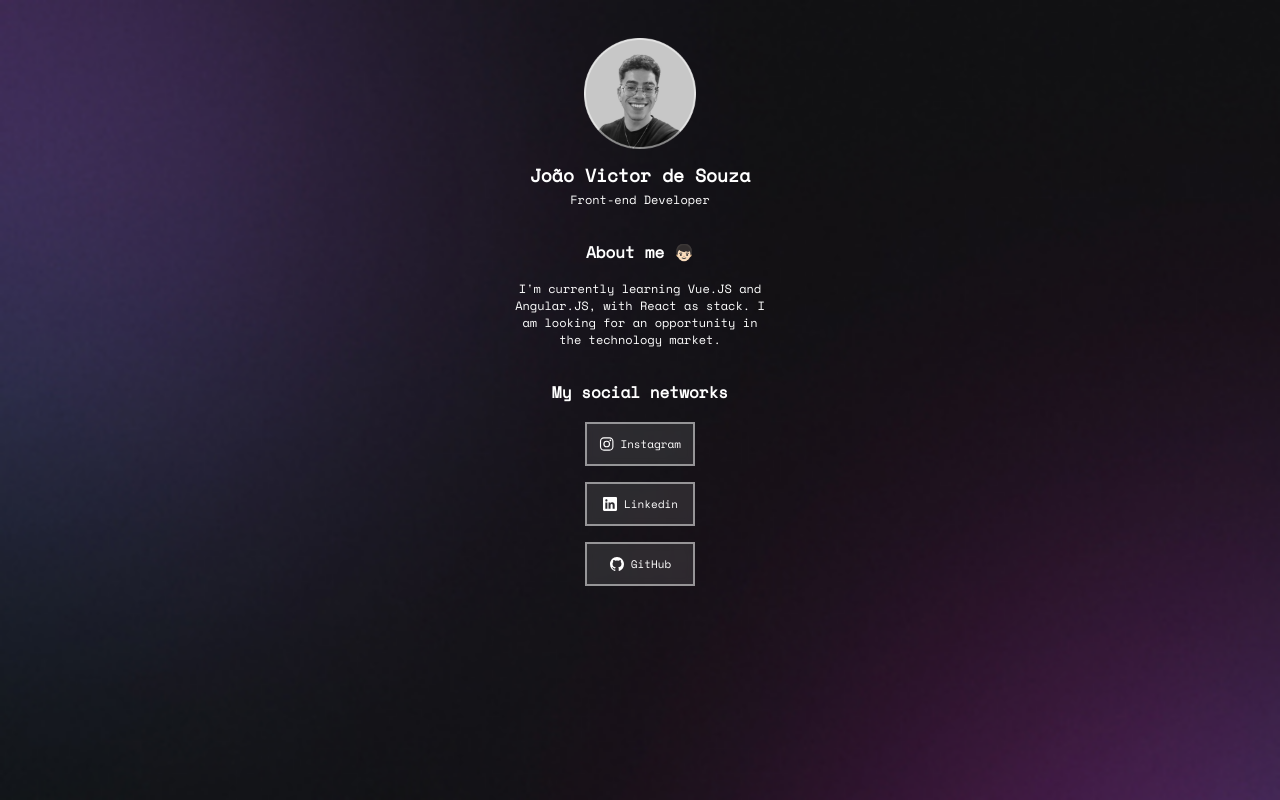
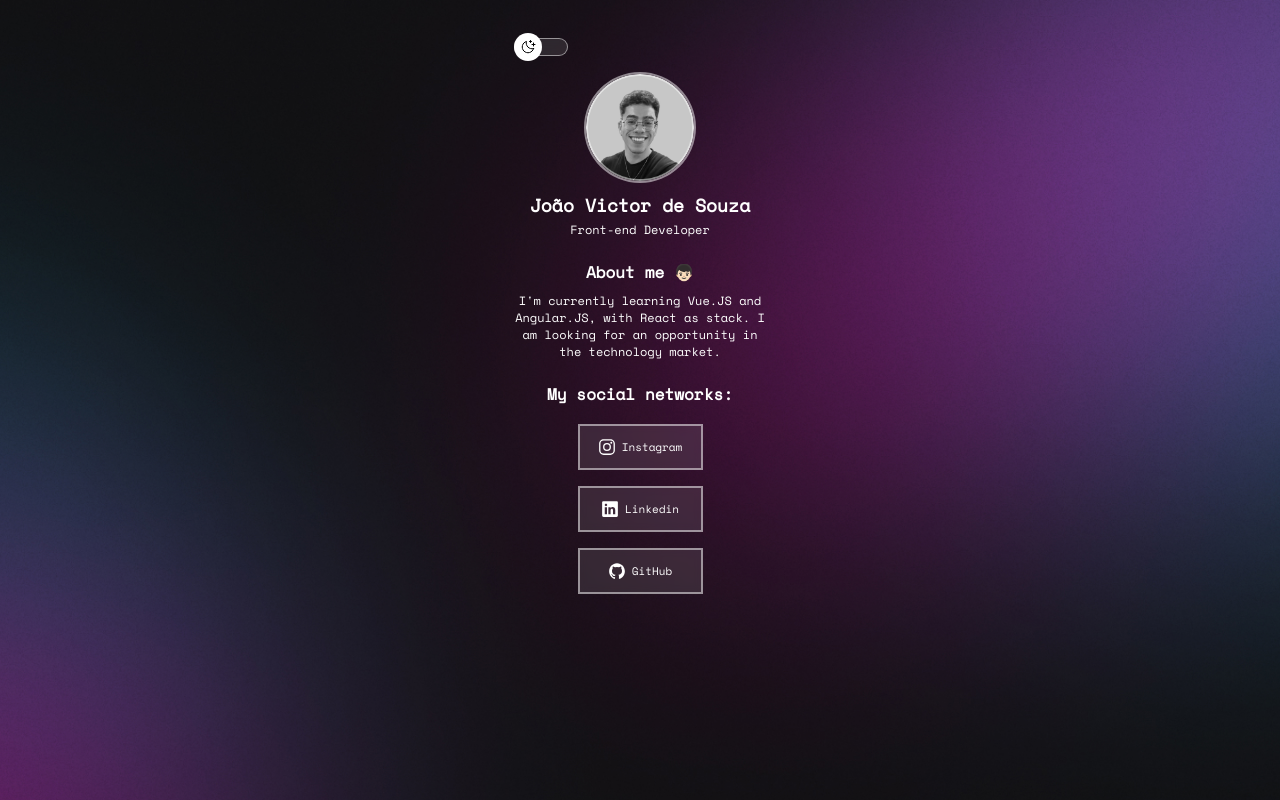
Before and after one commit to souzajv/MyNewLinktree, a plain HTML site: page index.html in a window 1280 px wide. Drawn offline with nearby package versions, Linux system fonts and the light colour scheme.

Commit message:
finalização do css e do light mode

```diff
--- a/index.html
+++ b/index.html
@@ -7,10 +7,15 @@
         <link rel="preconnect" href="https://fonts.googleapis.com">
         <link rel="preconnect" href="https://fonts.gstatic.com" crossorigin>
         <link href="https://fonts.googleapis.com/css2?family=Space+Mono&display=swap" rel="stylesheet">
+        <link rel="shortcut icon" href="./assets/shortcut-icon.png">
         <title>João</title>
     </head>
     <body>
        <main>
+            <div id="switch" onclick="toggleMode()">
+                <button></button>
+                <span></span>
+            </div>
             <div id="profile">
                 <img src="./assets/avatar.png" alt="Minha foto de perfil">
                 <h1>João Victor de Souza</h1>
@@ -19,7 +24,7 @@
                 <p>I'm currently learning Vue.JS and Angular.JS, with React as stack. I am looking for an opportunity in the technology market.</p>
             </div>
             <div id="socialMidia">
-                <h2>My social networks</h2>
+                <h2>My social networks:</h2>
                 <ul>
                     <li>
                         <a href="https://www.instagram.com/httpsouzakk/" target="__blank">
--- a/script.js
+++ b/script.js
@@ -1,9 +1,5 @@
 function toggleMode() {
     const hmtl = document.documentElement
+    hmtl.classList.toggle("light")
 
-    if(hmtl.classList.contains('light')) {
-        hmtl.classList.remove('light')
-    } else {
-    html.classList.add('light')
-    }
 }
--- a/style.css
+++ b/style.css
@@ -3,36 +3,91 @@
     padding: 0px;
     box-sizing: border-box;
 }
+:root {
+    --text-color: white;
+    --bg-url: url(./assets/bg-mobile.jpg);
+    --stroke-color: rgba(255, 255, 255, 0.50);
+    --surface-color:rgba(255, 255, 255, 0.10);
+    --switch-bg-url: url(./assets/MoonStars.svg);
+    --highlight-color: #ffffff45;
+}
+.light {
+    --text-color: black;
+    --bg-url: url(./assets/bg-mobile-light.jpg);
+    --stroke-color: rgba(0, 0, 0, 0.50);
+    --surface-color: rgba(0, 0, 0, 0.05);
+    --switch-bg-url: url(./assets/Sun.svg);
+    --highlight-color: #0000001A;
+}
 body {
-    background: url(./assets/bg-mobile.jpg) no-repeat top center/cover;
+    background: var(--bg-url) no-repeat top center/cover;
+}
+body * {
     font-family: 'Space Mono', monospace;
-    color: white;
+    color: var(--text-color);
 }
 main {
-    width: 300px;
+    width: 100%;
+    max-width:300px;
     margin: 38px auto;
     padding: 0 24px;
+}
+#switch {
+    position: relative;
+    width: 54px;
+    margin-bottom: 16px;
+}
+#switch button {
+    width: 28px;
+    height: 28px;
+    background: white var(--switch-bg-url) no-repeat center;
+    border: 0;
+    border-radius: 50%;
+    position: absolute;
+    z-index: 1;
+    left: 0;
+    top: 50%;
+    transform: translateY(-50%);
+    animation: button-slide-back 0.2s;
+}
+#switch button:hover {
+    outline: 6px solid var(--highlight-color);
+}
+#switch span {
+    display: block;
+    width: 54px;
+    height: 18px;
+    background: var(--surface-color);
+    border: 1px solid var(--stroke-color);
+    backdrop-filter: blur(4px);
+    -webkit-backdrop-filter: blur(4px);
+    border-radius: 9999px;
+}
+.light #switch button {
+   animation: button-slide-in 0.4s forwards;
 }
 #profile {
     text-align: center;
 }
 #profile img {
     width: 112px;
+    border: 2px solid var(--stroke-color);
+    border-radius: 50%;
 }
 #profile h1{
     font-size: 18px;
     font-weight: bold;
     line-height: 24px;
-    margin-top: 8px;
+    margin-top: 4px;
 }
 #profile p {
     font-size: 12px;
     margin-top: 4px;
-    margin-bottom: 32px;
+    margin-bottom: 22px;
 }
 #profile h2 {
     font-size: 16px;
-    margin-bottom: 16px;
+    margin-bottom: 8px;
 }
 #socialMidia {
     text-align: center;
@@ -46,22 +101,24 @@ ul {
     gap: 16px;
     display: flex;
     flex-direction: column;
-    width: 110px;
+    width: 125px;
     margin: auto;
 }
 ul li a {
     text-decoration: none;
     display: flex;
     padding: 12px;
-    gap: 6px;
     justify-content: center;
     align-items: center;
     align-self: stretch;
-    color: white;
+    color: var(--text-color);
     font-size: 11px;
-    border: 2px solid var(--stroke-color-dark-mode, rgba(255, 255, 255, 0.50));
-    background: var(--surface-color-dark-mode, rgba(255, 255, 255, 0.10));
+    border: 2px solid var(--stroke-color);
+    background: var(--surface-color);
     backdrop-filter: blur(4px);
+}
+ul li:last-child a {1
+    margin-bottom: 0;
 }
 ul li a::before {
     transform: scaleX(0);
@@ -77,10 +134,35 @@ ul li a::before {
     position: absolute;
     top: 0; right: 0; bottom: 0; left: 0;
     inset: 0 0 0 0;
-    background: hsl(200 100% 80%);
+    background: var(--highlight-color);
     z-index: -1;
     transition: transform .3s ease;
 }
 ion-icon {
-    font-size: 16px;
+    font-size: 18px;
+    margin-right: 6px;
 }
+@media (min-width: 700px) {
+    :root {
+        --bg-url: url(./assets/bg-desktop.jpg);
+    }
+    .light {
+        --bg-url: url(./assets/bg-desktop-light.jpg);
+    }
+}
+@keyframes button-slide-in {
+    from {
+        left: 0;
+    }
+    to {
+        left: 50%;
+    }
+}
+@keyframes button-slide-back {
+    from {
+        left: 50%;
+    }
+    to {
+        left: 0;
+    }
+}
```
Also changed, not shown: assets/MoonStars.svg (added), assets/Sun.svg (added), assets/shortcut-icon.png (added).
